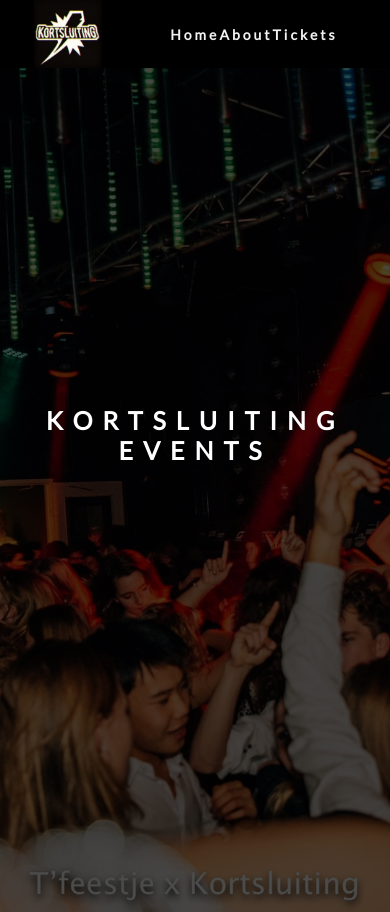
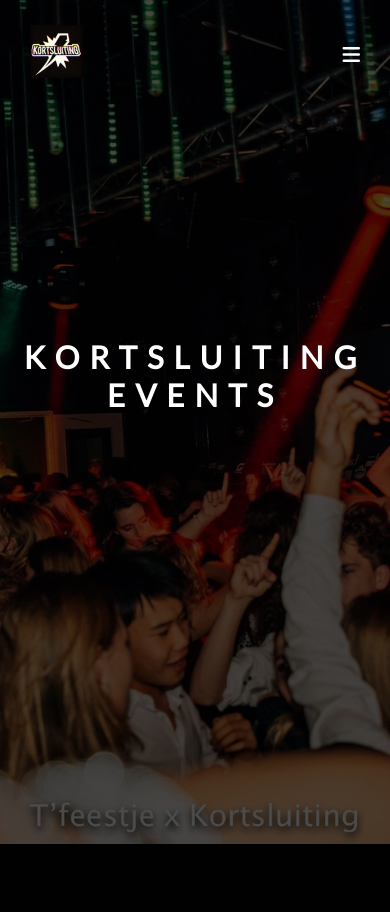
Before and after one commit to jerryw2005/Kortsluiting-Project, a Django app: page / in a window 390 px wide. After the commit the page ends 844 px from the top, so only its background shows below. Run offline with Django 3.2, Linux system fonts and the light colour scheme; some libraries are stand-ins or nearby versions.

Commit message:
nav bar toegevoegd

```diff
--- a/kortsluiting-project/mainpage/static/all.css
+++ b/kortsluiting-project/mainpage/static/style.css
@@ -11,39 +11,129 @@
   overflow-x: hidden;
 }
 
-/*nav*/
-  nav {
-    display: flex;
-    justify-content: space-around;
-    align-items: center;
-    min-height: 8vh;
-    background-color: black;
-    z-index: 99;
+/* nav */
+
+.content{
+  max-width: 600px;
+  margin: auto;
+  padding: 0 10px;
+}
+
+.logo {
+  width: 40%;
+  height: 40%;
+}
+
+.navbar{
+  position: fixed;
+  width: 100%;
+  z-index: 2;
+  padding: 25px 0;
+  transition: all 0.3s ease;
+}
+.navbar.sticky{
+  background: white;
+  padding: 10px 0;
+  box-shadow: 0px 3px 5px 0px rgba(0,0,0,0.1);
+}
+.navbar .content{
+  display: flex;
+  align-items: center;
+  justify-content: space-between;
+}
+.navbar .logo a{
+  color: white;
+  font-size: 30px;
+  font-weight: 600;
+  text-decoration: none;
+}
+.navbar .menu-list{
+  display: inline-flex;
+}
+.menu-list li{
+  list-style: none;
+}
+.menu-list li a{
+  color: white;
+  font-size: 18px;
+  font-weight: 500;
+  margin-left: 25px;
+  text-decoration: none;
+  transition: all 0.3s ease;
+}
+.menu-list li a:hover{
+  color: yellow;
+}
+.icon{
+  color: white;
+  font-size: 20px;
+  cursor: pointer;
+  display: none;
+}
+.menu-list .cancel-btn{
+  position: absolute;
+  right: 30px;
+  top: 20px;
+}
+@media (max-width: 1230px) {
+  .content{
+    padding: 0 60px;
   }
-  .logo {
-    width: 8vh;
-    height: 8vh;
-    cursor: pointer;
+}
+@media (max-width: 1100px) {
+  .content{
+    padding: 0 40px;
   }
-  .nav_links {
-    display: flex;
-    justify-content: space-around;
-    width: 30%;
+}
+@media (max-width: 900px) {
+  .content{
+    padding: 0 30px;
   }
-  .nav_links li {
-    list-style: none;
+}
+@media (max-width: 868px) {
+  body.disabled{
+    overflow: hidden;
   }
-  .nav_links a {
-    color: #f2f2f2;
-    text-decoration: none;
-    letter-spacing: 3px;
-    font-weight: bold;
-    font-size: 14px;
+  .icon{
+    display: block;
   }
-  .nav_links a:hover {
-    transition: all 1s ease;
-    color: #d1c346;
+  .icon.hide{
+    display: none;
   }
+  .navbar .menu-list{
+    position: fixed;
+    height: 100vh;
+    width: 100%;
+    max-width: 400px;
+    left: -100%;
+    top: 0px;
+    display: block;
+    padding: 40px 0;
+    text-align: center;
+    background: black;
+    transition: all 0.3s ease;
+  }
+  .navbar.show .menu-list{
+    left: 0%;
+  }
+  .navbar .menu-list li{
+    margin-top: 45px;
+  }
+  .navbar .menu-list li a{
+    font-size: 23px;
+    margin-left: -100%;
+    transition: 0.6s cubic-bezier(0.68, -0.55, 0.265, 1.55);
+  }
+  .navbar.show .menu-list li a{
+    margin-left: 0px;
+  }
+}
+@media (max-width: 380px) {
+  .navbar .logo a{
+    font-size: 27px;
+  }
+}
+
 
 /*home page*/
 .home-section {
@@ -77,7 +167,7 @@
   padding-top: 40vh;
 }
 .home-section .home-content  h1 {
-  font-size: 25px;
+  font-size: 8vmin;
   color: white;
   margin: 0;
   text-transform: uppercase;
--- a/kortsluiting-project/mainpage/templates/mainpage/home.html
+++ b/kortsluiting-project/mainpage/templates/mainpage/home.html
@@ -6,24 +6,29 @@
     <title>Kortsluiting Events</title>
     {% load static %}
     <link rel="icon" type="img/png" href="{% static 'kortsluiting.jpg' %}">
-    <link rel="stylesheet" href="{% static 'all.css' %}">
+    <link rel="stylesheet" href="{% static 'style.css' %}">
+    <script src="https://kit.fontawesome.com/a076d05399.js"></script>
 </head>
 <body>
-    <nav>
+  <nav class="navbar">
+    <div class="content">
       <div class="logo">
         <a href="{% url 'home' %}"><img class="logo" src="{% static '../static/kortsluiting.jpg' %}" alt="Cant load"></a>
       </div>
-        <ul class="nav_links">
+      <ul class="menu-list">
+        <div class="icon cancel-btn">
+          <i class="fas fa-times"></i>
+        </div>
         <li><a href="{% url 'home' %}">Home</a></li>
         <li><a href="{% url 'about' %}">About</a></li>
         <li><a href="{% url 'tickets' %}">Tickets</a></li>
       </ul>
-        <div class="burger">
-          <div class="line1"></div>
-          <div class="line2"></div>
-          <div class="line3"></div>
+      <div class="icon menu-btn">
+        <i class="fas fa-bars"></i>
+      </div>
     </div>
   </nav>
+
   <section class="home-section">
       <div class="container">
         <div class="row align-items-center">
@@ -34,5 +39,24 @@
         </div>
       </div>
   </section>
+  <script>
+    const body = document.querySelector("body");
+    const navbar = document.querySelector(".navbar");
+    const menuBtn = document.querySelector(".menu-btn");
+    const cancelBtn = document.querySelector(".cancel-btn");
+    menuBtn.onclick = ()=>{
+      navbar.classList.add("show");
+      menuBtn.classList.add("hide");
+      body.classList.add("disabled");
+    }
+    cancelBtn.onclick = ()=>{
+      body.classList.remove("disabled");
+      navbar.classList.remove("show");
+      menuBtn.classList.remove("hide");
+    }
+    window.onscroll = ()=>{
+      this.scrollY > 20 ? navbar.classList.add("sticky") : navbar.classList.remove("sticky");
+    }
+  </script>
 </body>
 </html>
```
Also changed, not shown: kortsluiting-project/mainpage/templates/mainpage/about.html (+9 -6 lines), kortsluiting-project/mainpage/templates/mainpage/tickets.html (+9 -6 lines). Lines whose indentation alone changed are shown as unchanged.
